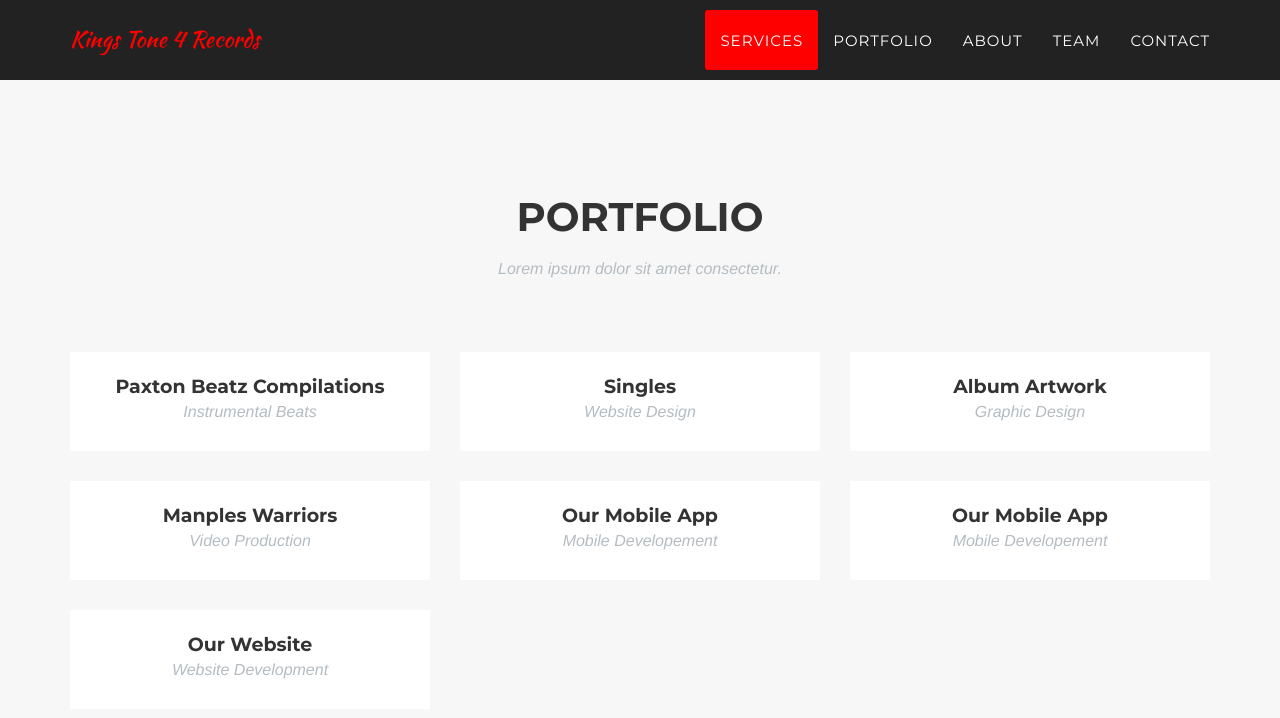
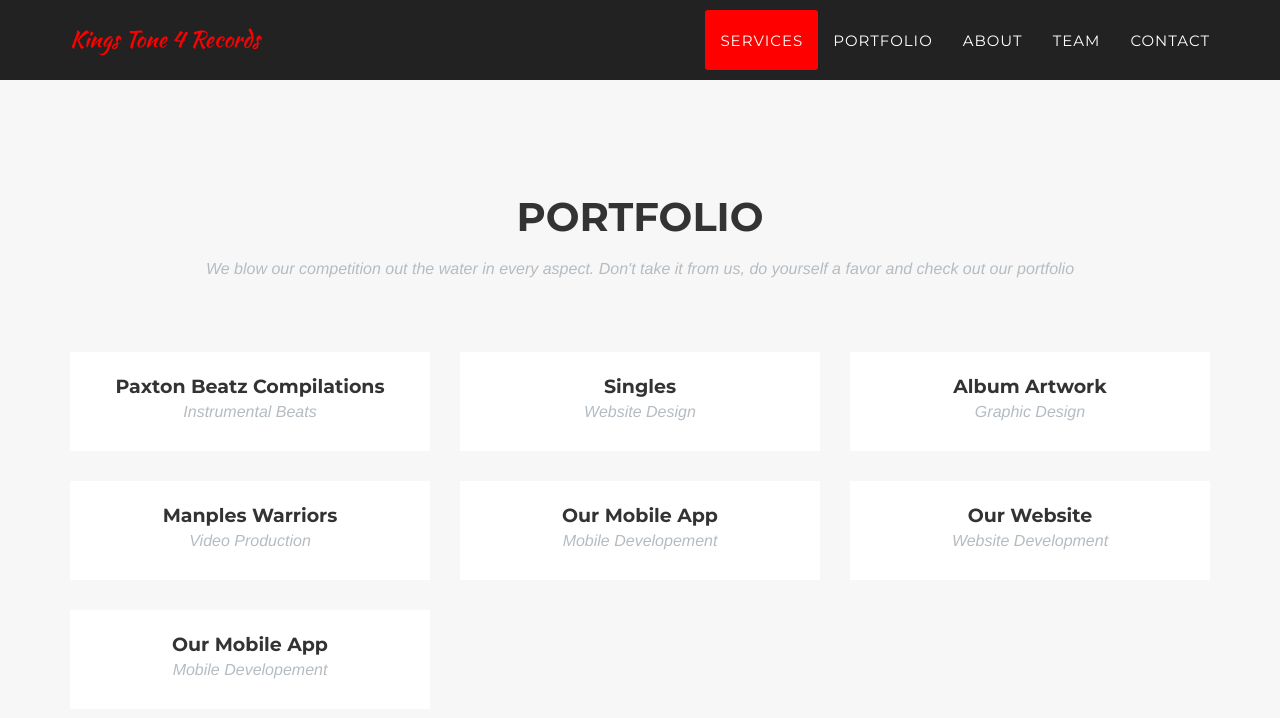
Before and after one commit to kt4records/kt4records.github.io, a Jekyll site: the page built from _posts/2014-07-12-project-7.markdown, in a window 1280 px wide and 900 px high, scrolled down 1754 px. Shown: the top 718 px of the window. Built offline with Jekyll 4.4.1, drawn with Linux system fonts in a browser that asks for light colours; some web fonts are replaced.

Commit message:
social media update #6

```diff
--- a/_includes/modals.html
+++ b/_includes/modals.html
@@ -18,15 +18,15 @@
                             <p>{{ post.description }}</p>
                             <ul class="list-inline item-details">
                                 <li>Client:
-                                    <strong><a href="http://startbootstrap.com">{{ post.client }}</a>
+                                    <strong><a href="#">{{ post.client }}</a>
                                     </strong>
                                 </li>
                                 <li>Date:
-                                    <strong><a href="http://startbootstrap.com">{{ post.project-date }}</a>
+                                    <strong><a href="#">{{ post.project-date }}</a>
                                     </strong>
                                 </li>
                                 <li>Service:
-                                    <strong><a href="http://startbootstrap.com">{{ post.category }}</a>
+                                    <strong><a href="#">{{ post.category }}</a>
                                     </strong>
                                 </li>
                             </ul>
--- a/_includes/portfolio_grid.html
+++ b/_includes/portfolio_grid.html
@@ -4,7 +4,7 @@
             <div class="row">
                 <div class="col-lg-12 text-center">
                     <h2 class="section-heading">Portfolio</h2>
-                    <h3 class="section-subheading text-muted">Lorem ipsum dolor sit amet consectetur.</h3>
+                    <h3 class="section-subheading text-muted">We blow our competition out the water in every aspect. Don't take it from us, do yourself a favor and check out our portfolio</h3>
                 </div>
             </div>
             <div class="row">
--- a/_posts/2014-07-12-project-7.markdown
+++ b/_posts/2014-07-12-project-7.markdown
@@ -3,7 +3,7 @@
 subtitle: Mobile Developement
 layout: default
 modal-id: 7
-date: 2014-07-15
+date: 2014-07-12
 img: mobile-app-preview.jpg
 thumbnail: mobile-app.jpg
 alt: image-alt
```
Also changed, not shown: 10 other files.
